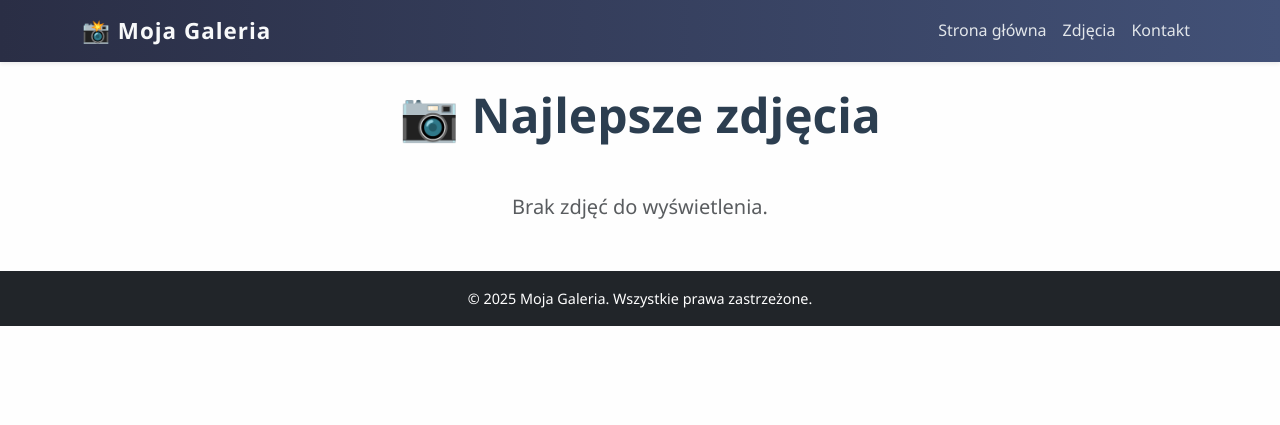
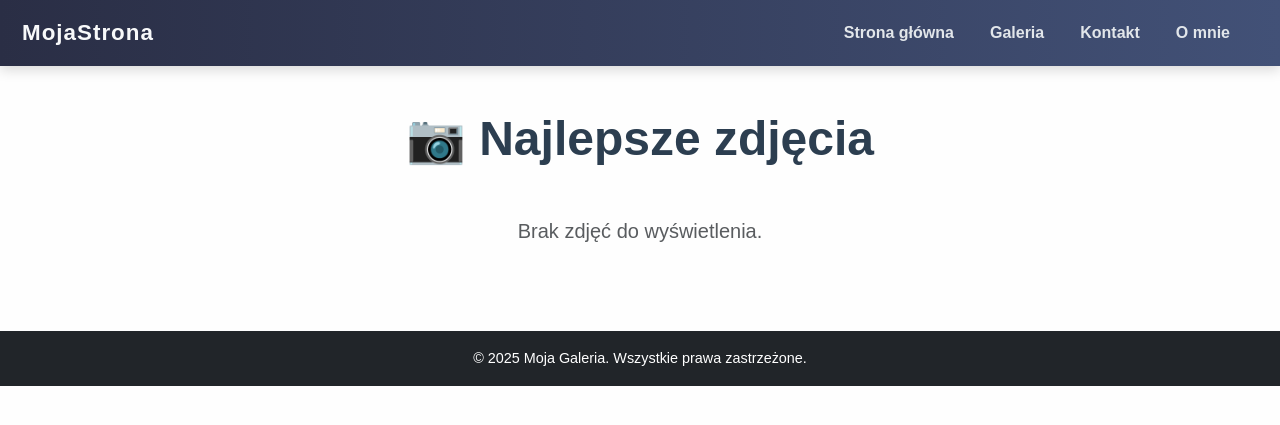
Before and after one commit to WrAp9012/photographer-website, a Django app: page /photograp_site/ in a window 1280 px wide. Shown: the top 425 px of the page. Run offline with Django 5.2, Linux system fonts and the light colour scheme; data that the repository does not hold is empty.

Commit message:
Add url routing to website

```diff
--- a/photographer_site/main_app/static/css/style.css
+++ b/photographer_site/main_app/static/css/style.css
@@ -103,3 +103,34 @@ footer {
 .zoom-img {
   transition: transform 0.3s ease;
 }
+
+/* static/css/style.css */
+body {
+  font-family: Arial, sans-serif;
+  margin: 0;
+  padding: 0;
+}
+.navbar {
+  background-color: #444;
+  padding: 10px;
+}
+.navbar ul {
+  list-style: none;
+  display: flex;
+  margin: 0;
+  padding: 0;
+}
+.navbar li {
+  margin-right: 20px;
+}
+.navbar a {
+  color: white;
+  text-decoration: none;
+  font-weight: bold;
+}
+.navbar a:hover {
+  text-decoration: underline;
+}
+main {
+  padding: 20px;
+}
--- a/photographer_site/main_app/templates/main_app/base.html
+++ b/photographer_site/main_app/templates/main_app/base.html
@@ -18,29 +18,42 @@
     {% block extra_head %}{% endblock %}
   </head>
   <body>
-    <!-- Navbar -->
-    <nav class="navbar navbar-expand-lg navbar-dark bg-dark shadow-sm">
-      <div class="container">
-        <span class="navbar-brand fw-bold">📸 Moja Galeria</span>
+    <!-- Bootstrap 5 Navbar z burgerem -->
+    <nav class="navbar navbar-expand-lg navbar-dark bg-dark">
+      <div class="container-fluid">
+        <a class="navbar-brand" href="{% url 'main_app:home' %}">MojaStrona</a>
+
         <button
           class="navbar-toggler"
           type="button"
           data-bs-toggle="collapse"
-          data-bs-target="#navbarContent"
+          data-bs-target="#mainNavbar"
+          aria-controls="mainNavbar"
+          aria-expanded="false"
+          aria-label="Toggle navigation"
         >
           <span class="navbar-toggler-icon"></span>
         </button>
 
-        <div class="collapse navbar-collapse" id="navbarContent">
-          <ul class="navbar-nav ms-auto">
+        <div class="collapse navbar-collapse" id="mainNavbar">
+          <ul class="navbar-nav ms-auto mb-2 mb-lg-0">
             <li class="nav-item">
-              <a class="nav-link text-light" href="../base.html">Strona główna</a>
+              <a class="nav-link" href="{% url 'main_app:home' %}"
+                >Strona główna</a
+              >
             </li>
             <li class="nav-item">
-              <a class="nav-link text-light" href="#">Zdjęcia</a>
+              <a class="nav-link" href="{% url 'main_app:galery' %}">Galeria</a>
             </li>
             <li class="nav-item">
-              <a class="nav-link text-light" href="#">Kontakt</a>
+              <a class="nav-link" href="{% url 'main_app:contact' %}"
+                >Kontakt</a
+              >
+            </li>
+            <li class="nav-item">
+              <a class="nav-link" href="{% url 'main_app:about_me' %}"
+                >O mnie</a
+              >
             </li>
           </ul>
         </div>
--- /dev/null
+++ b/photographer_site/main_app/templates/main_app/photo_gallery/aboutme.html
@@ -0,0 +1 @@
+{% extends "../base.html" %}
--- /dev/null
+++ b/photographer_site/main_app/templates/main_app/photo_gallery/contact.html
@@ -0,0 +1 @@
+{% extends "../base.html" %}
--- a/photographer_site/main_app/urls.py
+++ b/photographer_site/main_app/urls.py
@@ -1,10 +1,14 @@
 from django.urls import path
+from django.urls.resolvers import URLPattern
 from . import views
 
 app_name = "main_app"
 
-urlpatterns = [
-    path("", views.main_page, name="main_page"),
-    path("photo_list",views.photo_list, name="post_list"),
+urlpatterns: list[URLPattern] = [
+    path("", views.main_page, name="home"),
+    path("photo_list", views.photo_list, name="post_list"),
     path("<int:id>/", views.photo_detail, name="photo_detail"),
+    path("galery/", views.photo_list, name="galery"),
+    path("contact/", views.contact, name="contact"),
+    path("about_me/", views.about_me, name="about_me"),
 ]
--- a/photographer_site/main_app/views.py
+++ b/photographer_site/main_app/views.py
@@ -33,3 +33,11 @@ def photo_detail(request, id):
     photo = get_object_or_404(Post, id=id, status=Post.Status.PUBLISHED)
 
     return render(request, "main_app/photo_gallery/photo_detail.html", {"photo": photo})
+
+
+def contact(request):
+    return render(request, "main_app/photo_gallery/contact.html")
+
+
+def about_me(request):
+    return render(request, "main_app/photo_gallery/aboutme.html")
```
